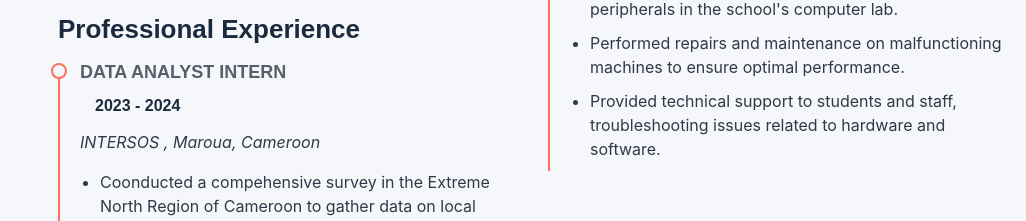
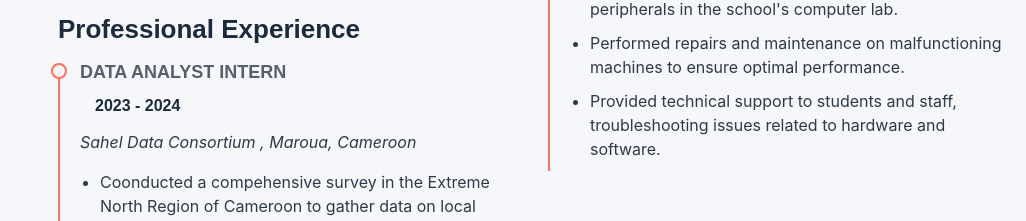
Before and after one commit to heretounderstand/portofolio, a plain HTML site: page index.html in a window 1280 px wide. Shown: the part 2909-3130 px from the top of the page, without its empty margins (254-1280 px from the left). Drawn offline with Linux system fonts and the light colour scheme.

Commit message:
Update index.html

```diff
--- a/index.html
+++ b/index.html
@@ -278,7 +278,7 @@
             <div class="resume-item">
               <h4>Data Analyst Intern</h4>
               <h5>2023 - 2024</h5>
-              <p><em>INTERSOS , Maroua, Cameroon </em></p>
+              <p><em>Sahel Data Consortium , Maroua, Cameroon </em></p>
               <ul>
                 <li>Coonducted a compehensive survey in the Extreme North Region of Cameroon to gather data on local demographic and needs.</li>
                 <li>Analyszed survey results to identify key trends and insights relevant to the community.</li>
```
